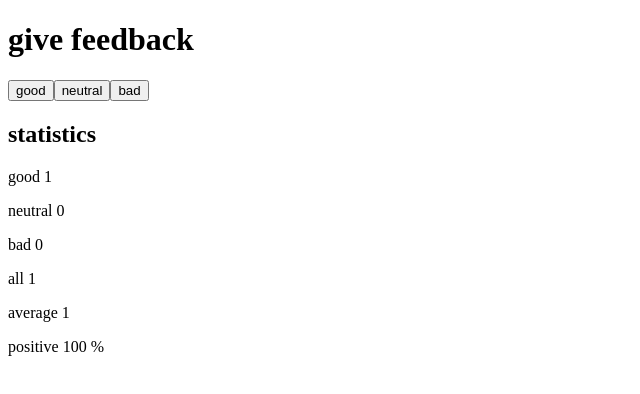
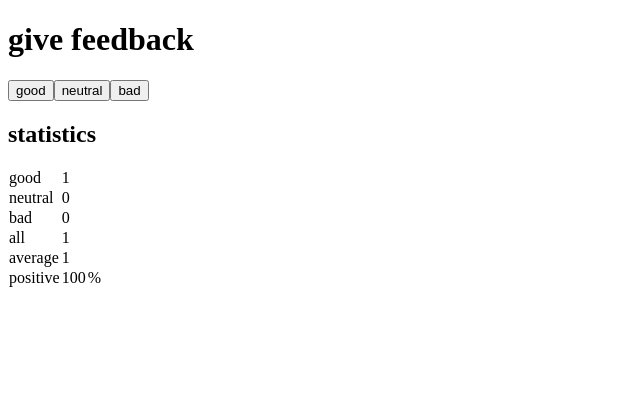
Before and after one commit to par-der/fullstack, a React (Create React App) app in the folder part-one/unicafe/: page / in a window 1280 px wide. Both pictures are taken after a click on the button "good". Shown: the top 394 px of the page, without its empty margins (0-640 px from the left). Built offline with nearby package versions, Linux system fonts and the light colour scheme.

Commit message:
complete 1.11

```diff
--- a/part-one/unicafe/src/App.js
+++ b/part-one/unicafe/src/App.js
@@ -10,9 +10,13 @@
 
 const StatisticLine = ({ text, value, extra }) => {
   return (
-    <div>
-      <p>{text} {value} {extra}</p>
-    </div>
+    <tbody>
+      <tr>
+        <td>{text}</td>
+        <td>{value}</td>
+        <td>{extra}</td>
+      </tr>
+    </tbody>
   )
 }
 
```
